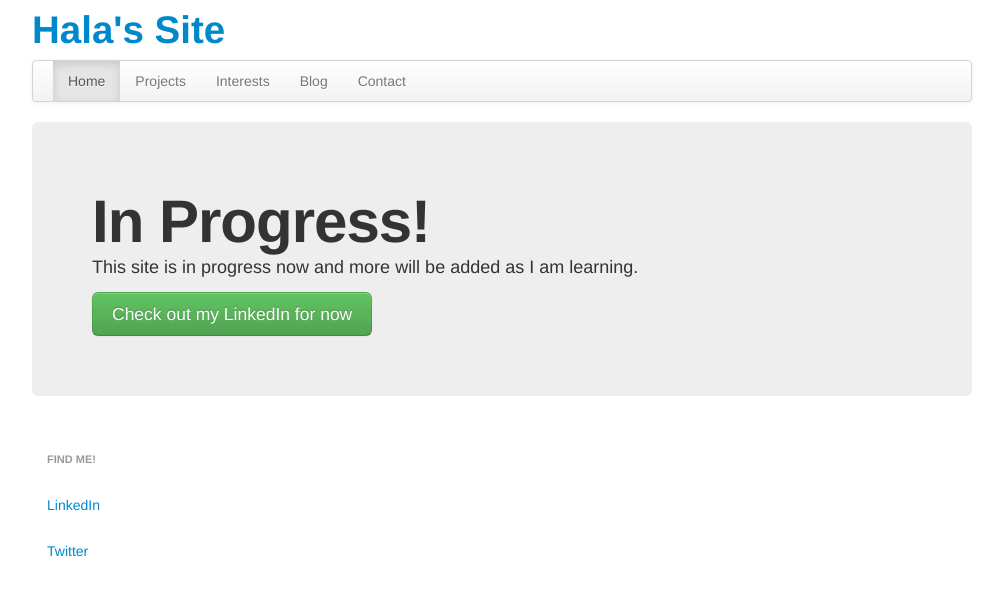
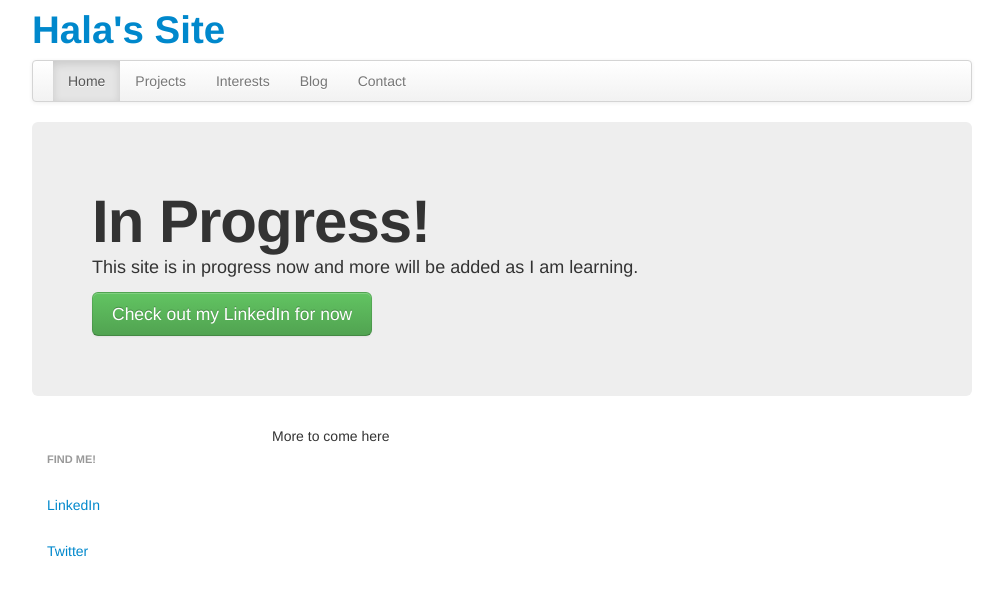
Before and after one commit to haladiab/haladiab.github.io, a plain HTML site: page index.html in a window 1280 px wide. Shown: the whole page, without its empty margins (138-1141 px from the left). Drawn offline with nearby package versions, Linux system fonts and the light colour scheme.

Commit message:
fixed the left side bar dimension

```diff
--- a/index.html
+++ b/index.html
@@ -33,11 +33,18 @@
 
 			    <a href="http://www.linkedin.com/pub/hala-diab/58/20b/70b/" class="btn btn-large btn-success">Check out my LinkedIn for now</a>
 			</div>
-	        <ul class="nav nav-list">
-			    <li class="nav-header">Find me!</li>
-			    <li><a href="http://www.linkedin.com/pub/hala-diab/58/20b/70b/">LinkedIn</a></li>
-			    <li><a href="http://twitter.com/HalaLDiab">Twitter</a></li>
-		   </ul>
+			<div class="row">
+	        	<div class="span3">
+	            	<ul class="nav nav-list">
+					    <li class="nav-header">Find me!</li>
+					    <li><a href="http://www.linkedin.com/pub/hala-diab/58/20b/70b/">LinkedIn</a></li>
+					    <li><a href="http://twitter.com/HalaLDiab">Twitter</a></li>
+			    	</ul>
+	         	</div>
+	       		 <div class="span9">
+	            	 <p>More to come here</p>
+	         	</div>
+    	 	</div>
 	    </div>
 		<script src="http://code.jquery.com/jquery-1.10.1.min.js"></script>
 		<script scr="js/bootstrap.js"></script>
```
